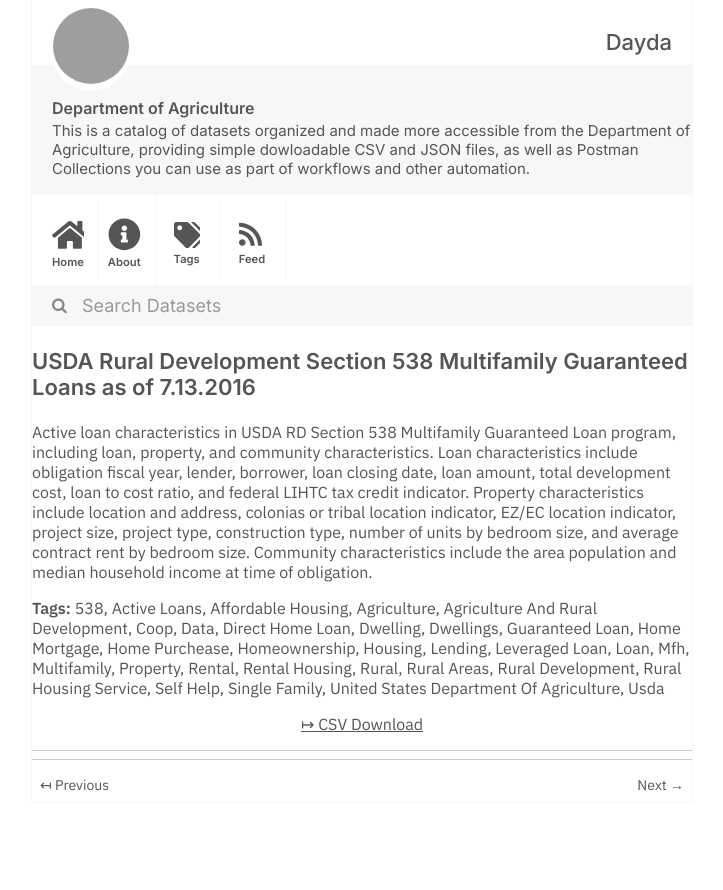
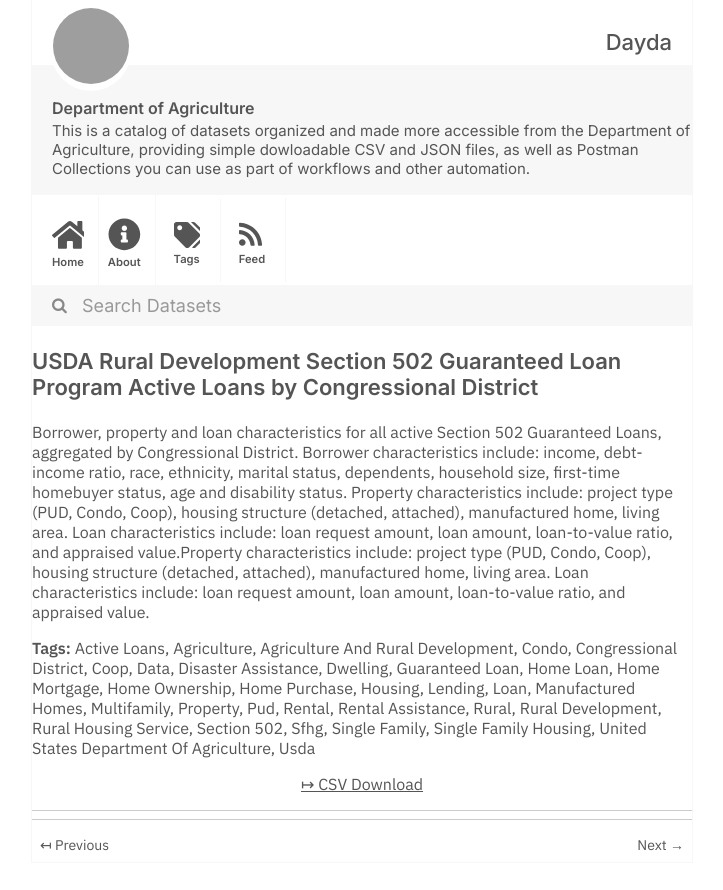
Before and after one commit to dayda-entities/department-of-agriculture, a Jekyll site: the page built from _posts/2020-11-10-usda-rural-development-section.md, in a window 1280 px wide, cut to the strip 0-890 px from the top of the page. Shown: the whole strip, without its empty margins (278-1001 px from the left). Built offline with Jekyll 4.4.1, drawn with Linux system fonts in a browser that asks for light colours; grey boxes are pictures that could not be loaded.

Commit message:
Publish Data

```diff
--- a/_posts/2020-11-10-usda-rural-development-section.md
+++ b/_posts/2020-11-10-usda-rural-development-section.md
@@ -1,47 +1,49 @@
 ---
 title: >-
-  USDA Rural Development Section 538 Multifamily Guaranteed Loans as of
-  7.13.2016
-created: '2020-11-10T16:28:13.234103'
-modified: '2020-11-10T16:28:13.234114'
+  USDA Rural Development Section 502 Guaranteed Loan Program Active Loans by
+  Congressional District
+created: '2020-11-10T16:28:13.066374'
+modified: '2020-11-10T16:28:13.066382'
 state: active
 type: dataset
 tags:
-  - '538'
   - Active Loans
-  - Affordable Housing
   - Agriculture
   - Agriculture And Rural Development
+  - Condo
+  - Congressional District
   - Coop
   - Data
-  - Direct Home Loan
+  - Disaster Assistance
   - Dwelling
-  - Dwellings
   - Guaranteed Loan
+  - Home Loan
   - Home Mortgage
-  - Home Purchease
-  - Homeownership
+  - Home Ownership
+  - Home Purchase
   - Housing
   - Lending
-  - Leveraged Loan
   - Loan
-  - Mfh
+  - Manufactured Homes
   - Multifamily
   - Property
+  - Pud
   - Rental
-  - Rental Housing
+  - Rental Assistance
   - Rural
-  - Rural Areas
   - Rural Development
   - Rural Housing Service
-  - Self Help
+  - Section 502
+  - Sfhg
   - Single Family
+  - Single Family Housing
   - United States Department Of Agriculture
   - Usda
 groups: []
-csv_url: 'http://www.sc.egov.usda.gov/data/files/MFH_Section_538/USDA_RD_July_2016.CSV'
+csv_url: >-
+  http://www.sc.egov.usda.gov/data/files/SFH_Data/SFHG_Section_502_Guaranteed_By%20Congressional%20Dist%206.9.2016.csv
 json_url: ''
 layout: post
 
 ---
-Active loan characteristics in USDA RD Section 538 Multifamily Guaranteed Loan program, including loan, property, and community characteristics. Loan characteristics include obligation fiscal year, lender, borrower, loan closing date, loan amount, total development cost, loan to cost ratio, and federal LIHTC tax credit indicator. Property characteristics include location and address, colonias or tribal location indicator, EZ/EC location indicator, project size, project type, construction type, number of units by bedroom size, and average contract rent by bedroom size. Community characteristics include the area population and median household income at time of obligation.
+Borrower, property and loan characteristics for all active Section 502 Guaranteed Loans, aggregated by Congressional District. Borrower characteristics include: income, debt-income ratio, race, ethnicity, marital status, dependents, household size, first-time homebuyer status, age and disability status. Property characteristics include: project type (PUD, Condo, Coop), housing structure (detached, attached), manufactured home, living area. Loan characteristics include: loan request amount, loan amount, loan-to-value ratio, and appraised value.Property characteristics include: project type (PUD, Condo, Coop), housing structure (detached, attached), manufactured home, living area. Loan characteristics include: loan request amount, loan amount, loan-to-value ratio, and appraised value.
```
